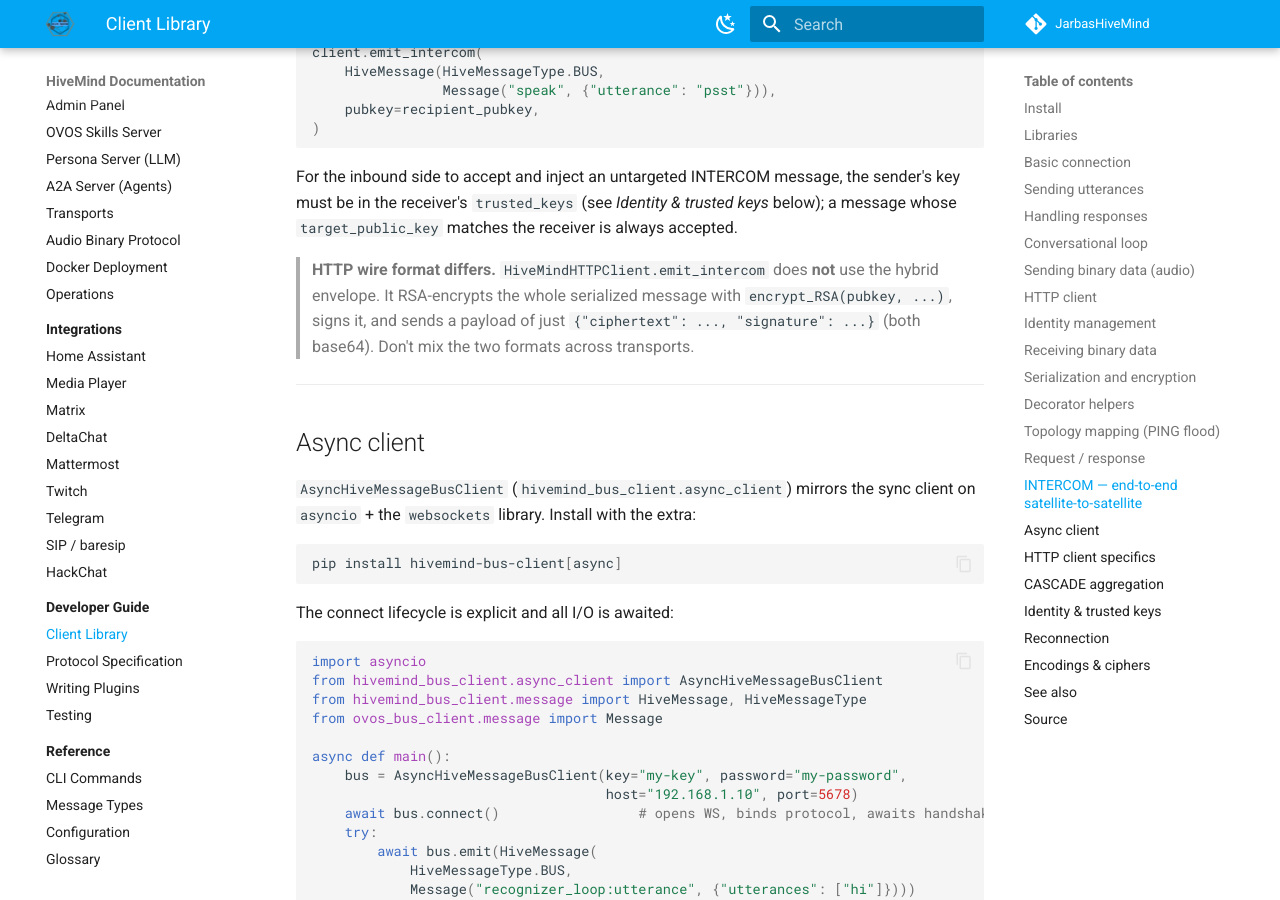
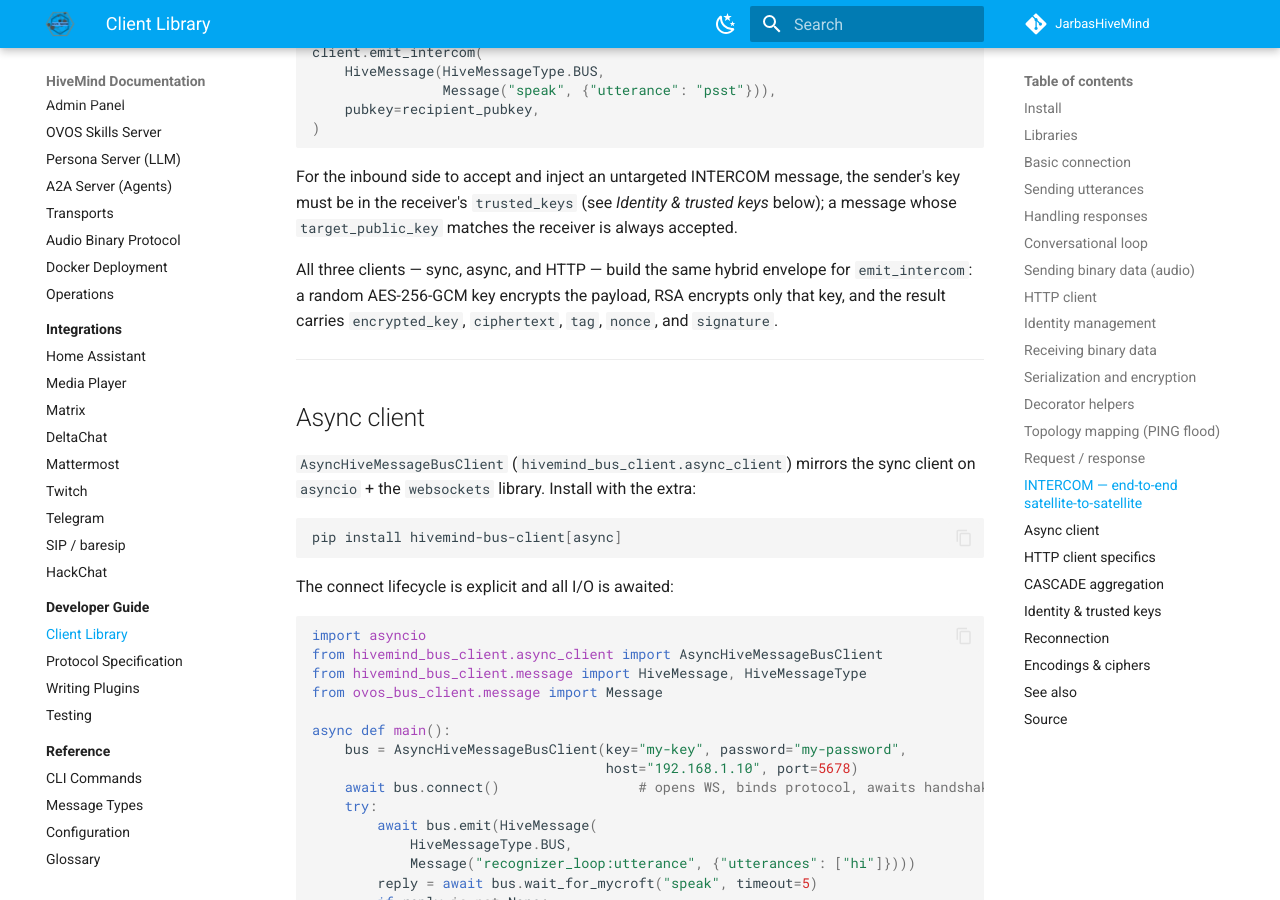
Before and after one commit to JarbasHiveMind/HiveMind-community-docs, an MkDocs documentation site: the page built from docs/developers/client-library.md, in a window 1280 px wide and 900 px high, scrolled down 7596 px. Built offline with MkDocs 1.6.1 and Material for MkDocs 9.7.7, drawn with Linux system fonts in a browser that asks for light colours.

Commit message:
fix: INTERCOM hybrid-envelope claims were stale in two pages
The HTTP client used to send a dead RSA-only envelope the receiver
could never accept; that was fixed upstream (hivemind_bus_client's
emit_intercom now builds the same hybrid envelope as the sync/async
clients). hivemind-core's receiver also accepts both shapes, hybrid
preferred, RSA-only kept only for compatibility with the older shape
(too small to carry a real bus message). Corrected client-library.md's
"HTTP wire format differs" callout and message-types.md's "known
divergence"/receiver-narrower claims to match current source.

Co-Authored-By: Claude Fable 5 <noreply@anthropic.com>

```diff
--- a/docs/developers/client-library.md
+++ b/docs/developers/client-library.md
@@ -367,11 +367,9 @@ sender's key must be in the receiver's `trusted_keys` (see *Identity & trusted
 keys* below); a message whose `target_public_key` matches the receiver is always
 accepted.
 
-> **HTTP wire format differs.** `HiveMindHTTPClient.emit_intercom` does **not**
-> use the hybrid envelope. It RSA-encrypts the whole serialized message with
-> `encrypt_RSA(pubkey, ...)`, signs it, and sends a payload of just
-> `{"ciphertext": ..., "signature": ...}` (both base64). Don't mix the two
-> formats across transports.
+All three clients — sync, async, and HTTP — build the same hybrid envelope for
+`emit_intercom`: a random AES-256-GCM key encrypts the payload, RSA encrypts only that
+key, and the result carries `encrypted_key`, `ciphertext`, `tag`, `nonce`, and `signature`.
 
 ---
 
```
Also changed, not shown: docs/reference/message-types.md (+1 -1 lines).
